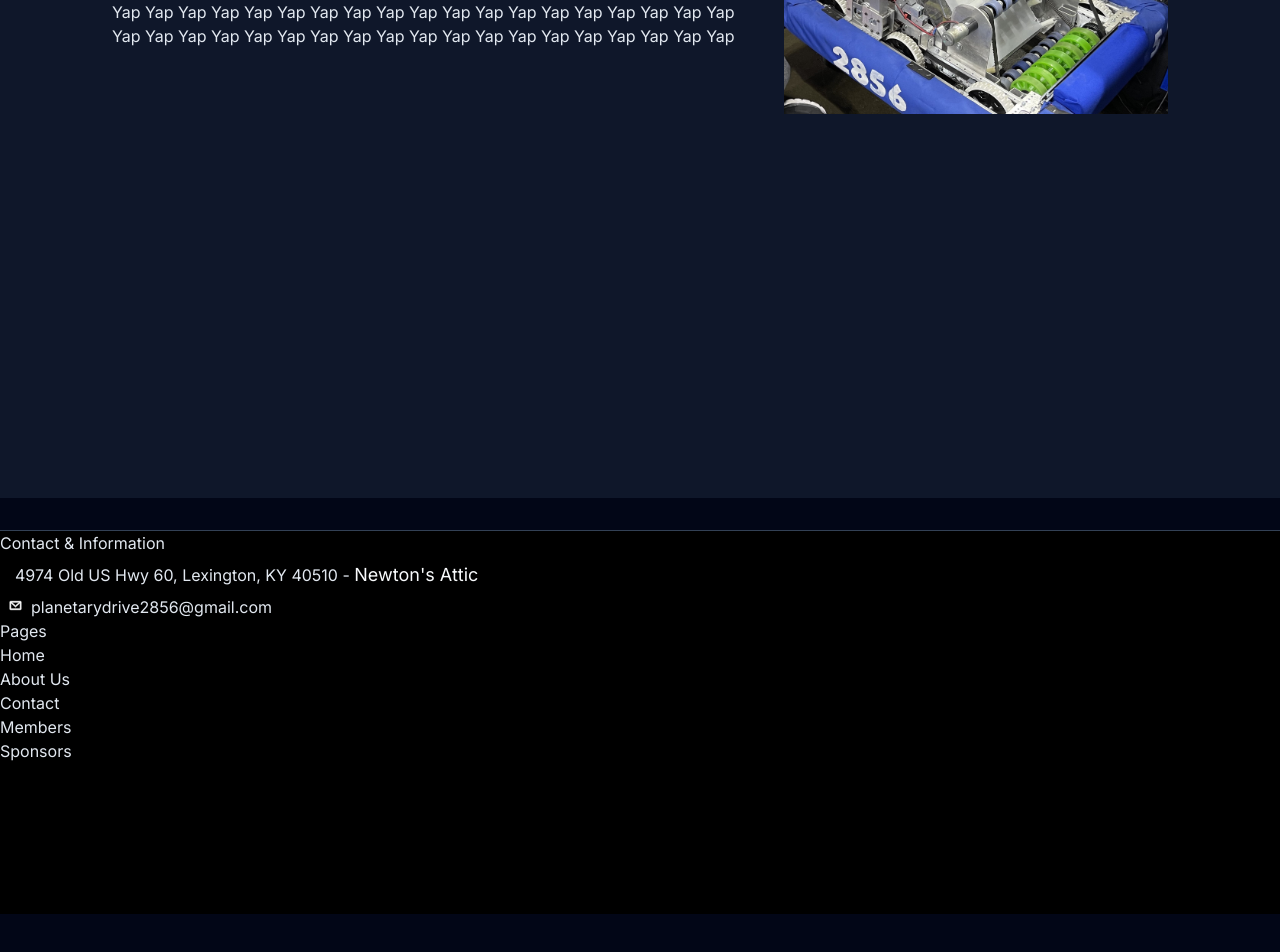
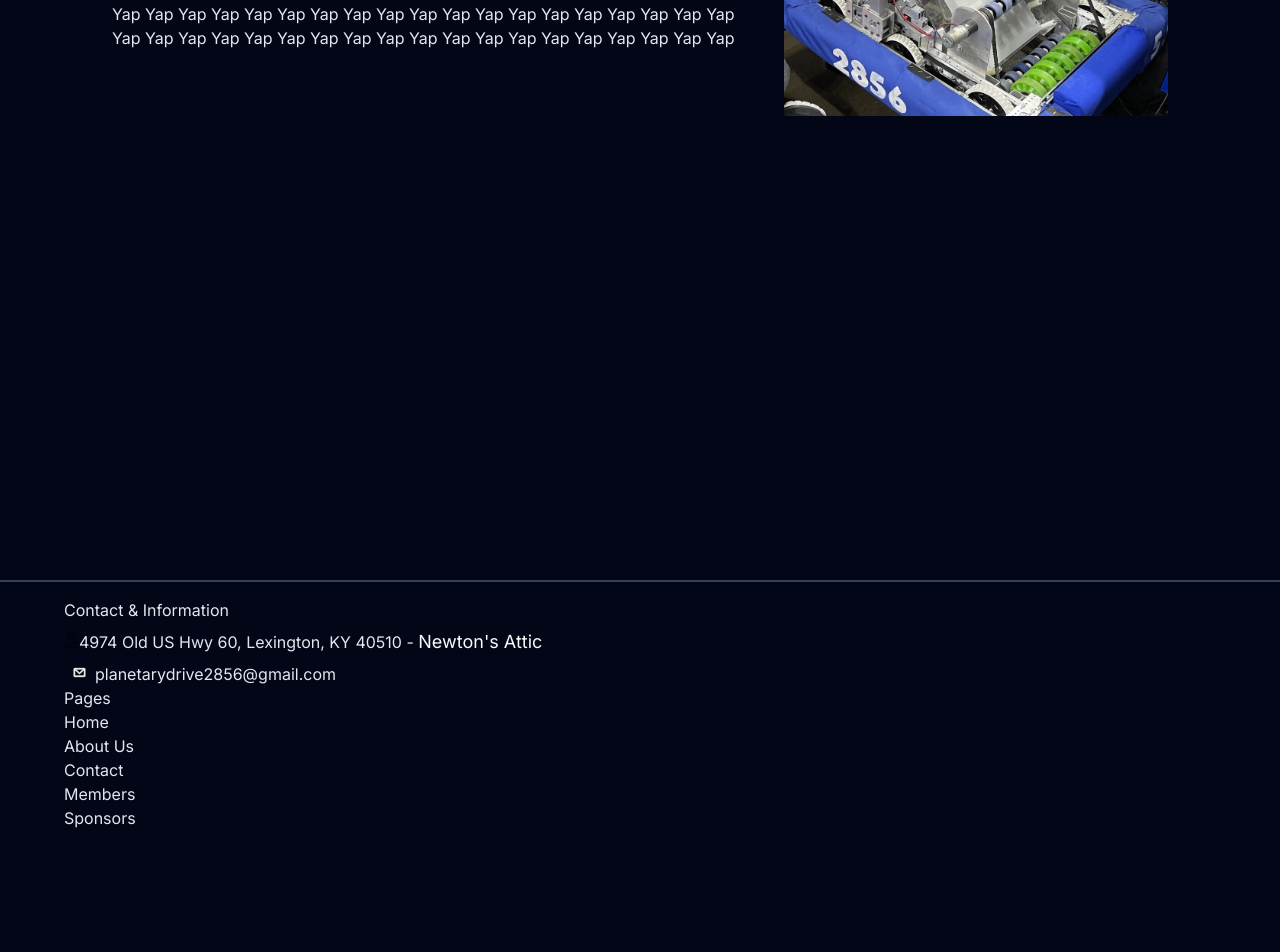
Before and after one commit to EricS-200/PlanetaryDrive_FRC2856_Website, a Next.js app: page /about in a window 1280 px wide. Shown: the part 480-1432 px from the top of the page. Before the commit the page ends 1394 px from the top, so only its background shows below. Built offline with nearby package versions, Linux system fonts and the light colour scheme.

Commit message:
change footer to match
to match color of the rest of the website + added some margin and padding to make it look less ugly

```diff
--- a/app/about/page.jsx
+++ b/app/about/page.jsx
@@ -14,7 +14,7 @@ export default function AboutUs() {
 
 
     return (
-        <div className={"bg-slate-900 pb-48 sm:pb-96"}>
+        <div className={"bg-slate-950 pb-48 sm:pb-96 border-t-2"}>
             <div className={"w-full flex justify-center flex-col items-start pl-5 sm:pl-28"}>
                 <div className={"w-full flex flex-col pr-5 sm:pr-28"}>
                     <h2 className="mb-8 mt-8 lg:mb-12 lg:mt-8 text-4xl sm:text-4xl md:text-4xl lg:text-4xl xl:text-5xl 2xl:text-6xl font-semibold">
--- a/components/Footer.jsx
+++ b/components/Footer.jsx
@@ -12,7 +12,7 @@ import { pages, otherPages } from "./Navbar.jsx";
 
 export default function Footer() {
   return (
-    <div className="bg-black w-full h-96 mt-8 border-t-[1px] border-slate-700">
+    <div className="bg-slate-950 w-full h-96 border-t-[2px] border-slate-700 p-4 pl-6 md:pl-16 mt-20">
       <div>
         <h2>Contact & Information</h2>{" "}
         <p>
```
Also changed, not shown: app/page.jsx (line endings or trailing spaces).
